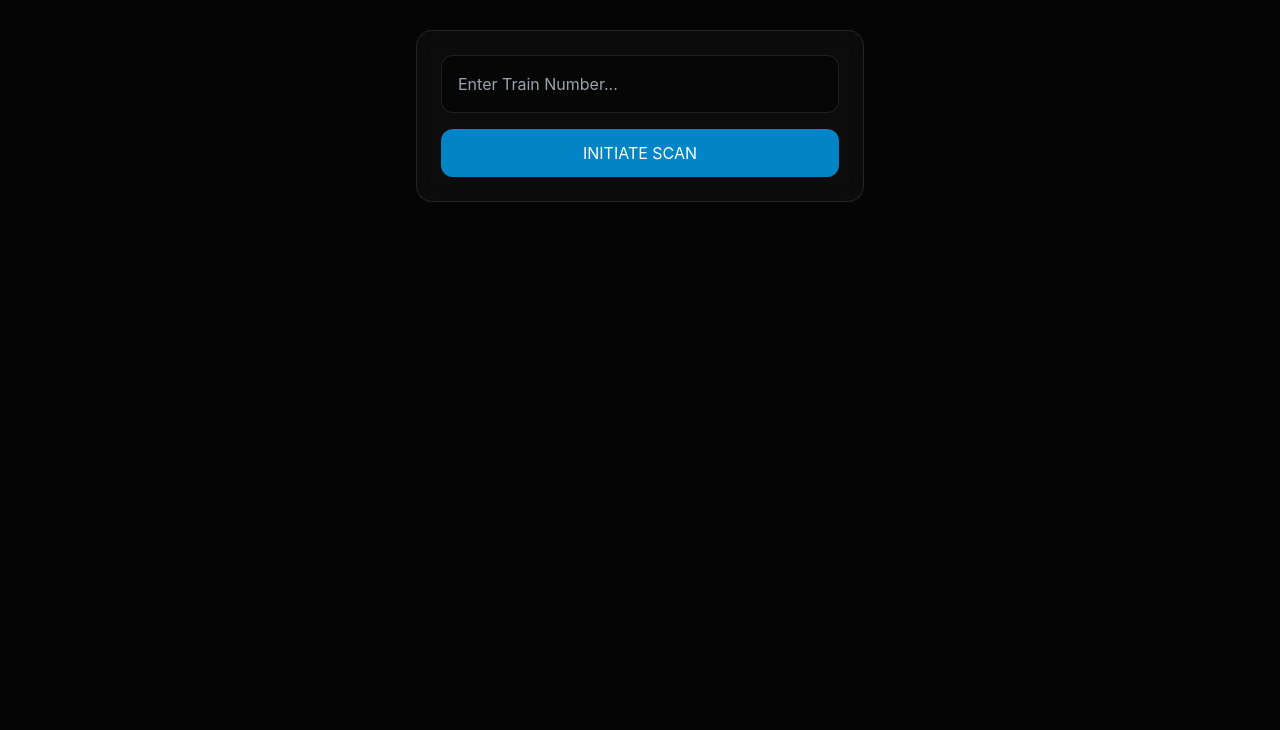
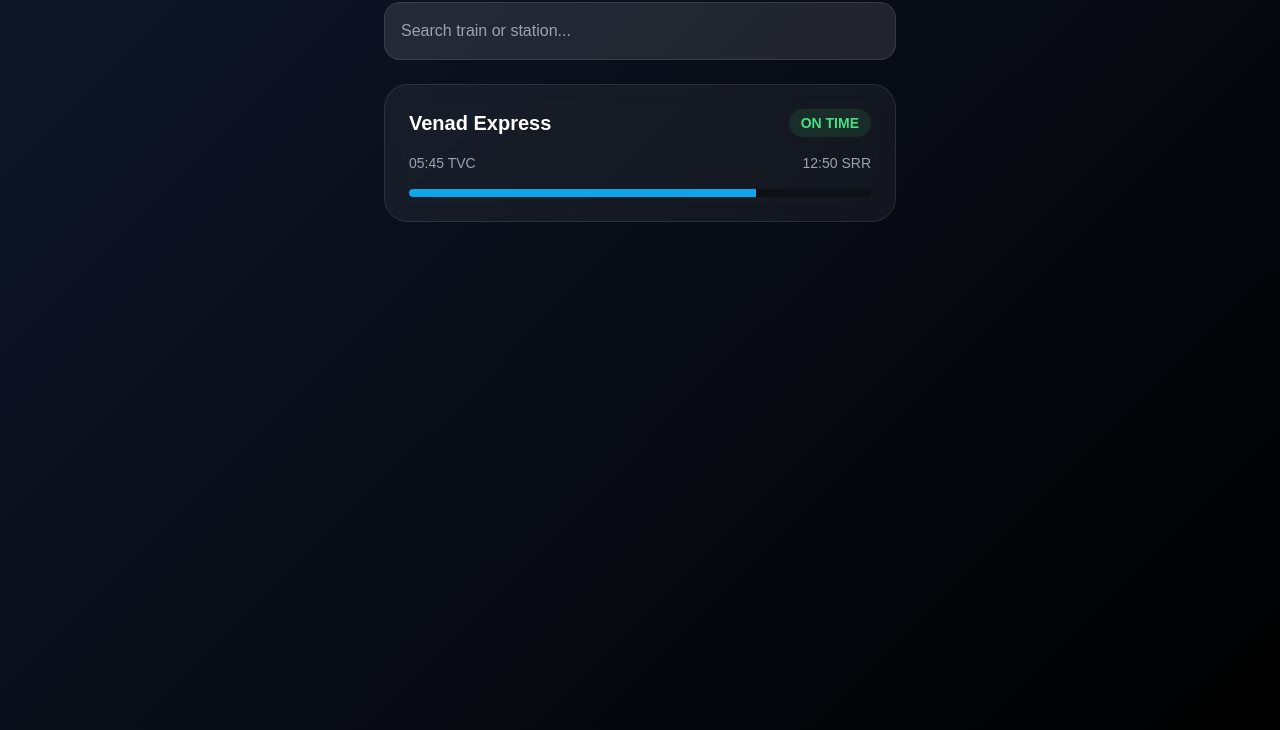
Before and after one commit to Galaxycode7/Orbit-Express, a plain HTML site: page index.html in a window 1280 px wide. Shown: the part 70-800 px from the top of the page. Drawn offline with nearby package versions, Linux system fonts and the light colour scheme.

Commit message:
Update index.html

```diff
--- a/index.html
+++ b/index.html
@@ -1,47 +1,35 @@
+
 <!DOCTYPE html>
 <html lang="en">
 <head>
     <meta charset="UTF-8">
     <meta name="viewport" content="width=device-width, initial-scale=1.0">
-    <title>Orbit-Express | Live</title>
+    <title>Orbit-Express | Rail Intelligence</title>
     <script src="https://cdn.tailwindcss.com"></script>
     <style>
-        body { background: #050505; color: #e2e8f0; font-family: 'Inter', sans-serif; }
-        .glass { background: rgba(255, 255, 255, 0.03); backdrop-filter: blur(12px); border: 1px solid rgba(255, 255, 255, 0.1); }
+        body { background: linear-gradient(135deg, #0f172a, #000); color: white; font-family: sans-serif; min-height: 100vh; }
+        .card { background: rgba(255, 255, 255, 0.05); backdrop-filter: blur(10px); border: 1px solid rgba(255, 255, 255, 0.1); }
     </style>
 </head>
-<body class="p-6">
-    <div class="max-w-md mx-auto">
-        <header class="text-center mb-10">
-            <h1 class="text-3xl font-bold text-sky-400 tracking-tighter">ORBIT EXPRESS</h1>
-        </header>
+<body class="p-4">
+    <div class="max-w-lg mx-auto">
+        <h1 class="text-2xl font-bold mb-6 text-sky-400">RailPulse</h1>
 
-        <div class="glass p-6 rounded-2xl">
-            <input id="trainNum" type="text" placeholder="Enter Train Number..." class="w-full bg-black/50 border border-white/10 p-4 rounded-xl mb-4 outline-none focus:border-sky-500">
-            <button id="searchBtn" class="w-full bg-sky-600 text-white py-3 rounded-xl hover:bg-sky-500 transition">INITIATE SCAN</button>
+        <input type="text" placeholder="Search train or station..." class="w-full p-4 rounded-2xl bg-white/10 border border-white/10 mb-6 focus:ring-2 focus:ring-sky-500 outline-none">
 
-            <div id="result" class="mt-6 p-4 rounded-xl bg-sky-950/20 border border-sky-500/20 hidden">
-                <p id="status" class="text-sky-300 text-sm font-mono"></p>
+        <div class="card p-6 rounded-3xl">
+            <div class="flex justify-between items-center mb-4">
+                <h2 class="text-xl font-bold">Venad Express</h2>
+                <span class="text-green-400 text-sm font-bold bg-green-400/10 px-3 py-1 rounded-full">ON TIME</span>
+            </div>
+            <div class="flex justify-between text-gray-400 text-sm">
+                <span>05:45 TVC</span>
+                <span>12:50 SRR</span>
+            </div>
+            <div class="h-2 w-full bg-black/30 rounded-full mt-4 overflow-hidden">
+                <div class="h-full bg-sky-500 w-3/4"></div>
             </div>
         </div>
     </div>
-
-    <script>
-        document.getElementById('searchBtn').onclick = async () => {
-            const trainNum = document.getElementById('trainNum').value;
-            const resDiv = document.getElementById('result');
-            const status = document.getElementById('status');
-
-            if (!trainNum) return alert("Enter a train number first!");
-
-            resDiv.classList.remove('hidden');
-            status.innerText = "CONNECTING TO SATELLITE... FETCHING DATA FOR #" + trainNum;
-
-            // This is where the 'Logic' happens
-            setTimeout(() => {
-                status.innerText = "STATUS: Train #" + trainNum + " is ON TIME. \nCurrent Position: 45km from destination.";
-            }, 2000);
-        };
-    </script>
 </body>
 </html>
```
